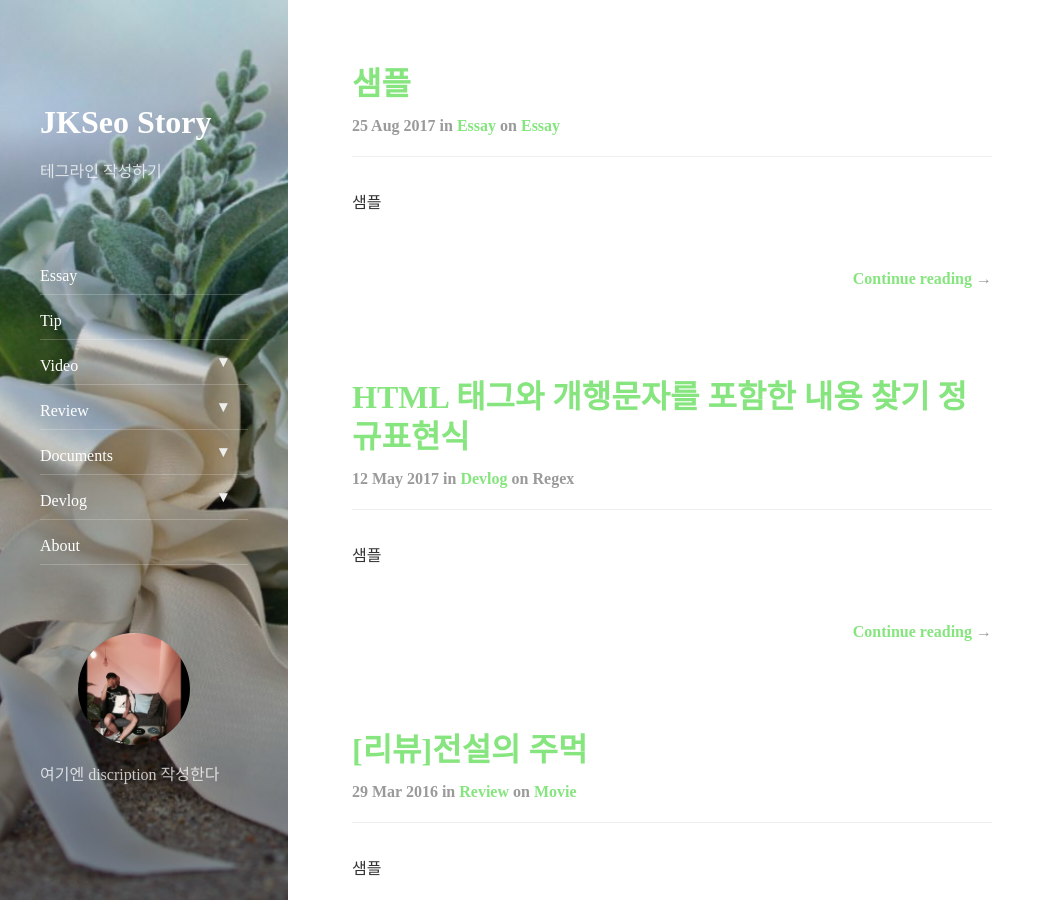
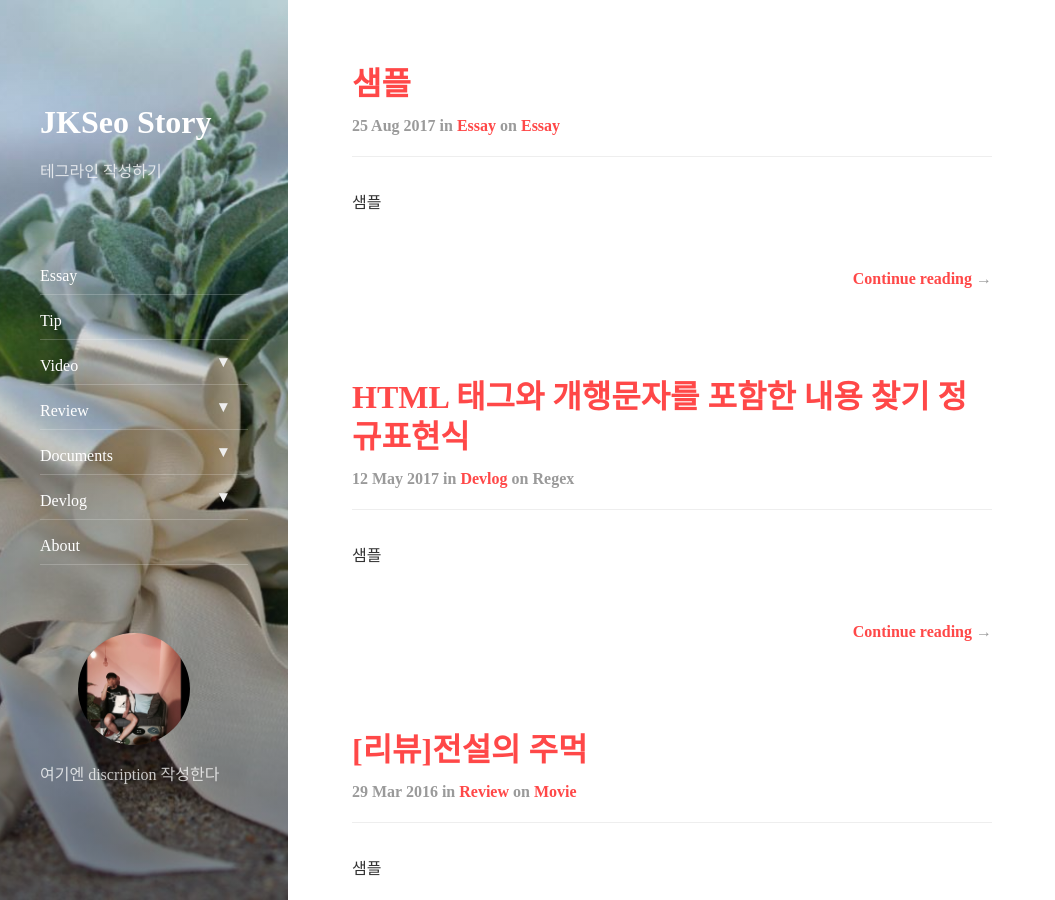
Before and after one commit to forgtogto/forgtogto-github.io, a Jekyll site: the page built from index.html, in a window 1280 px wide and 900 px high. Shown: the whole window, without its empty margins (0-1055 px from the left). Built offline with Jekyll 4.4.1, drawn with Linux system fonts in a browser that asks for light colours; nearby versions of some CDN libraries; the list of posts is cut into pages by our own code.

Commit message:
color change

```diff
--- a/_config.yml
+++ b/_config.yml
@@ -26,8 +26,8 @@ author:
   email:             forgtogto@gmail.com
 
 # Fallback image and color
-image:               /assets/img/nap.JPG
-color:               '#86E57F'
+image:               /assets/img/nap.jpg
+color:               '#FF4848'
 
 # The font used for headings. Expects a string that is a valid CSS font-family value.
 font_heading:        "'Lato', 'Sans-serif'"
```
